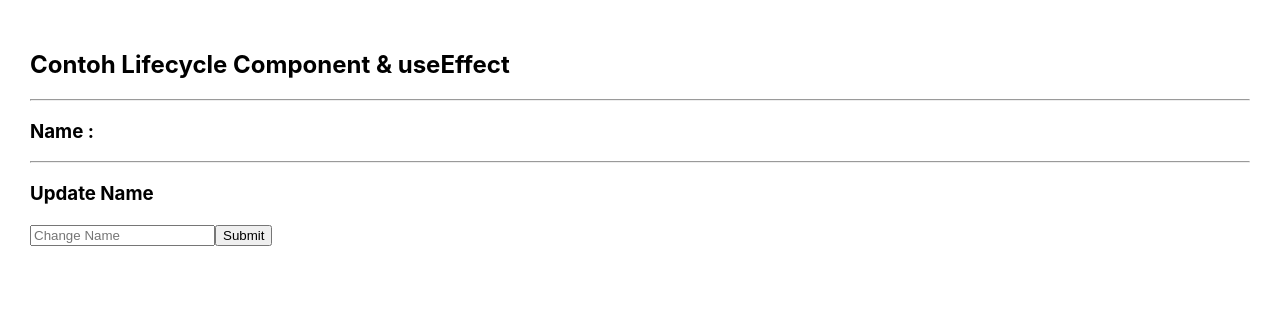
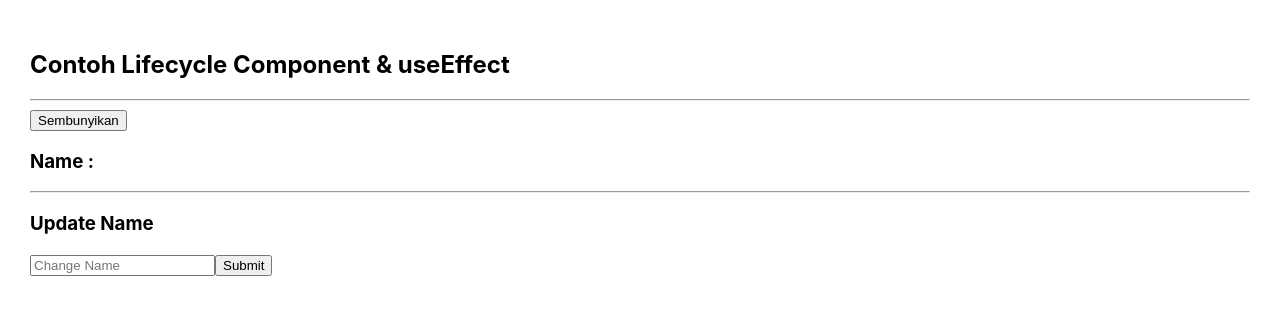
Before and after one commit to ujangaris/hook-dasar, a React (Create React App) app: page / in a window 1280 px wide. Shown: the top 314 px of the page. Built offline with nearby package versions, Linux system fonts and the light colour scheme; no server answers.

Commit message:
penggunaan componentWillUnmount()

```diff
--- a/src/2BelajarUseEffect/LifeCycle.js
+++ b/src/2BelajarUseEffect/LifeCycle.js
@@ -61,6 +61,9 @@ class LifeCycle extends Component {
       })
     }
   }
+  componentWillUnmount() {
+    console.log("component di copot")
+  }
   render() {
     return (
       <div>
--- a/src/2BelajarUseEffect/index.js
+++ b/src/2BelajarUseEffect/index.js
@@ -3,12 +3,30 @@ import React, { Component } from "react"
 import LifeCycle from "./LifeCycle"
 
 class BelajarUseEffect extends Component {
+  // rcon
+  // memasang constructor
+  constructor(props) {
+    super(props)
+
+    this.state = {
+      isHide: false,
+    }
+  }
   render() {
+    // deklarasi isHide
+    const { isHide } = this.state
     return (
       <div style={{ padding: "30px" }}>
         <h2>Contoh Lifecycle Component & useEffect</h2>
         <hr />
-        <LifeCycle />
+        {/* memasang button untuk menampilkan content */}
+        {/* pada button Ini akan memanggil fungsi setState ketika tombol diklik, yang akan mengubah nilai isHide dalam state. */}
+        <button onClick={() => this.setState({ isHide: !isHide })}>
+          {/* jika isHide sama dengan true maka button tampilkan, jika false button sembunyikan */}
+          {isHide ? "Tampilkan" : "Sembunyikan"}
+        </button>
+        {/* jika isHide bernilai true maka tampilkan */}
+        {!isHide && <LifeCycle />}
       </div>
     )
   }
```
Also changed, not shown: 1 other file (tests, documents, lock files or other folders).
